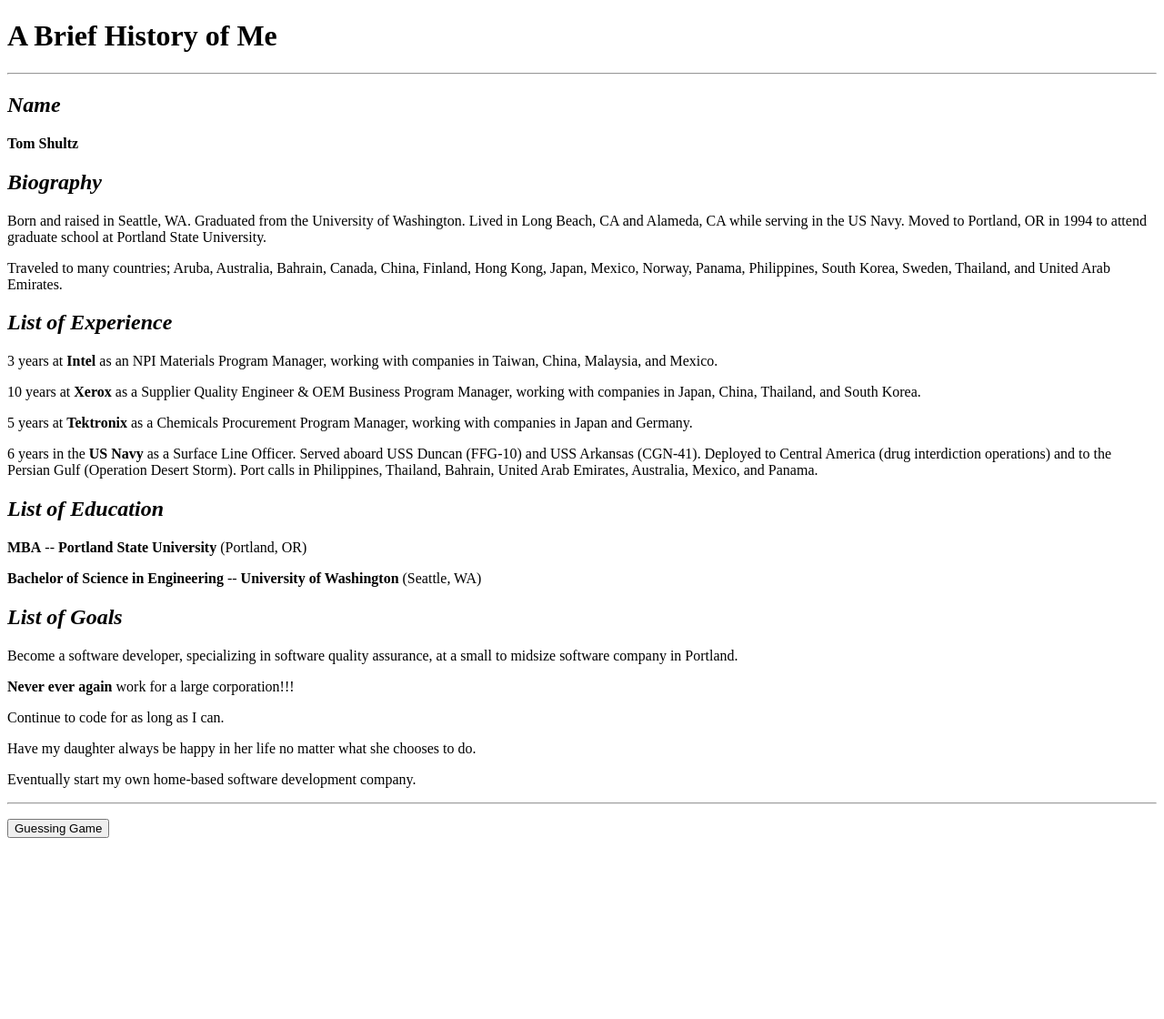
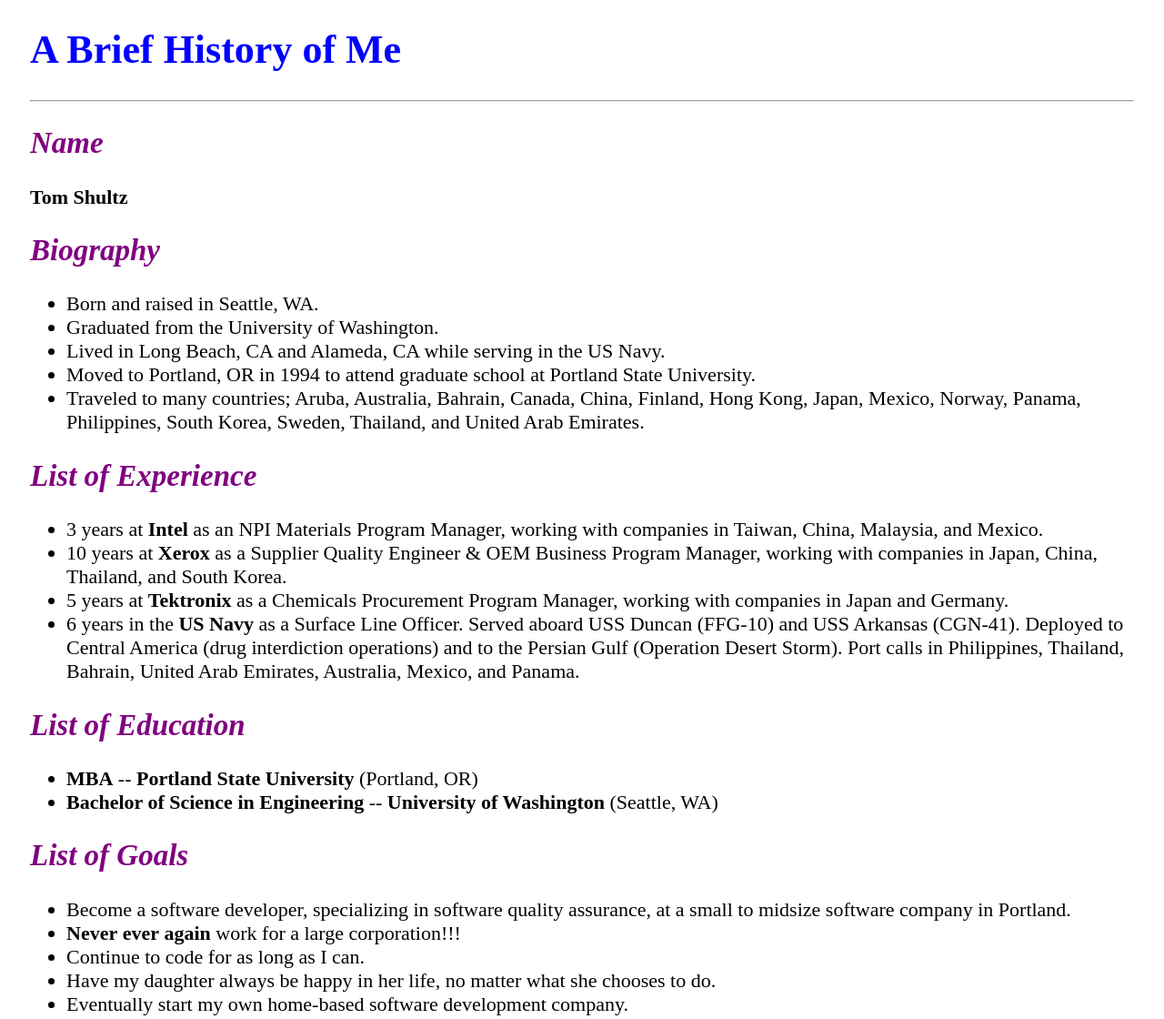
Before and after one commit to mizutombo/guessing-game, a plain HTML site: page index.html in a window 1280 px wide. Shown: the top 1120 px of the page at 91% size. Before the commit the page ends 929 px from the top, so only its background shows below. Drawn offline with Linux system fonts and the light colour scheme.

Commit message:
code css and implement into index.html file ... update README

```diff
--- a/index.css
+++ b/index.css
@@ -0,0 +1,15 @@
+
+body {
+  font-family: Trebuchet;
+  font-size: 22px;
+  color: black;
+  padding-left: 25px;
+  padding-right: 25px;
+}
+h1 {
+  color: blue;
+}
+h2 {
+  color: purple;
+  font-style: italic;
+}
--- a/index.html
+++ b/index.html
@@ -3,33 +3,42 @@
 <html>
 <head>
   <title>Hello World Proto App</title>
+  <link rel="stylesheet" type="text/css" href="index.css">
 </head>
 <body>
   <h1>A Brief History of Me</h1>
-    <hr />
-    <h2><b><i>Name</i></b></h2>
+  <hr/>
+  <h2>Name</h2>
   <p><b>Tom Shultz</b></p>
-    <h2><b><i>Biography</i></b></h2>
-    <p>Born and raised in Seattle, WA. Graduated from the University of Washington.
-        Lived in Long Beach, CA and Alameda, CA while serving in the US Navy.
-        Moved to Portland, OR in 1994 to attend graduate school at Portland State University.</p>
-    <p>Traveled to many countries; Aruba, Australia, Bahrain, Canada, China, Finland, Hong Kong, Japan, Mexico, Norway, Panama, Philippines, South Korea, Sweden, Thailand, and United Arab Emirates.</p>
-    <h2><b><i>List of Experience</i></b></h2>
-    <p>3 years at <b>Intel</b> as an NPI Materials Program Manager, working with companies in Taiwan, China, Malaysia, and Mexico.</p>
-    <p>10 years at <b>Xerox</b> as a Supplier Quality Engineer &amp OEM Business Program Manager, working with companies in Japan, China, Thailand, and South Korea.</p>
-    <p>5 years at <b>Tektronix</b> as a Chemicals Procurement Program Manager, working with companies in Japan and Germany.</p>
-    <p>6 years in the <b>US Navy</b> as a Surface Line Officer. Served aboard USS Duncan (FFG-10) and USS Arkansas (CGN-41). Deployed to Central America (drug interdiction operations) and to the Persian Gulf (Operation Desert Storm). Port calls in Philippines, Thailand, Bahrain, United Arab Emirates, Australia, Mexico, and Panama.</p>
-    <h2><b><i>List of Education</i></b></h2>
-    <p><b>MBA</b> -- <b>Portland State University</b> (Portland, OR)</p>
-    <p><b>Bachelor of Science in Engineering</b> -- <b>University of Washington</b> (Seattle, WA)</p>
-    <h2><b><i>List of Goals</i></b></h2>
-    <p>Become a software developer, specializing in software quality assurance, at a small to midsize software company in Portland.</p>
-    <p><b>Never</b> <b>ever</b> <b>again</b> work for a large corporation!!!</p>
-    <p>Continue to code for as long as I can.</p>
-    <p>Have my daughter always be happy in her life no matter what she chooses to do.</p>
-    <p>Eventually start my own home-based software development company.</p>
+  <h2>Biography</h2>
+  <ul>
+    <li>Born and raised in Seattle, WA.</li>
+    <li>Graduated from the University of Washington.</li>
+    <li>Lived in Long Beach, CA and Alameda, CA while serving in the US Navy.</li>
+    <li>Moved to Portland, OR in 1994 to attend graduate school at Portland State University.</li>
+    <li>Traveled to many countries; Aruba, Australia, Bahrain, Canada, China, Finland, Hong Kong, Japan, Mexico, Norway, Panama, Philippines, South Korea, Sweden, Thailand, and United Arab Emirates.</li>
+  </ul>
+  <h2>List of Experience</h2>
+  <ul>
+    <li>3 years at <b>Intel</b> as an NPI Materials Program Manager, working with companies in Taiwan, China, Malaysia, and Mexico.</li>
+    <li>10 years at <b>Xerox</b> as a Supplier Quality Engineer &amp OEM Business Program Manager, working with companies in Japan, China, Thailand, and South Korea.</li>
+    <li>5 years at <b>Tektronix</b> as a Chemicals Procurement Program Manager, working with companies in Japan and Germany.</li>
+    <li>6 years in the <b>US Navy</b> as a Surface Line Officer. Served aboard USS Duncan (FFG-10) and USS Arkansas (CGN-41). Deployed to Central America (drug interdiction operations) and to the Persian Gulf (Operation Desert Storm). Port calls in Philippines, Thailand, Bahrain, United Arab Emirates, Australia, Mexico, and Panama.</li>
+  </ul>
+  <h2>List of Education</h2>
+  <ul>
+    <li><b>MBA</b> -- <b>Portland State University</b> (Portland, OR)</li>
+    <li><b>Bachelor of Science in Engineering</b> -- <b>University of Washington</b> (Seattle, WA)</li>
+  </ul>
+  <h2>List of Goals</h2>
+  <ul>
+    <li>Become a software developer, specializing in software quality assurance, at a small to midsize software company in Portland.</li>
+    <li><b>Never</b> <b>ever</b> <b>again</b> work for a large corporation!!!</li>
+    <li>Continue to code for as long as I can.</li>
+    <li>Have my daughter always be happy in her life, no matter what she chooses to do.</li>
+    <li>Eventually start my own home-based software development company.</li>
+  </ul>
   <hr/>
-
   <p id='scribe1'> </p>
   <p id='scribe2'> </p>
   <p id='scribe3'> </p>
@@ -37,10 +46,7 @@
   <p id='scribe5'> </p>
   <p id='scribe6'> </p>
   <p id='scribe7'> </p>
-
-
   <input type="button" value="Guessing Game" onclick="gameMe()">
   <script type="text/javascript" src="gamefunction.js"></script>
-
 </body>
 </html>
```
Also changed, not shown: 1 other file. Lines whose indentation alone changed are shown as unchanged.
